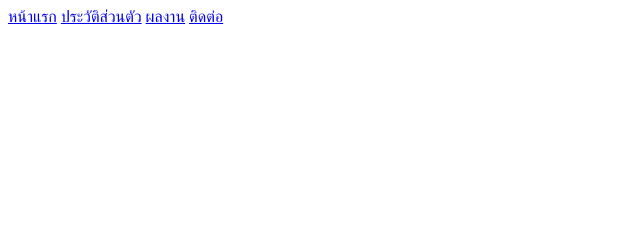
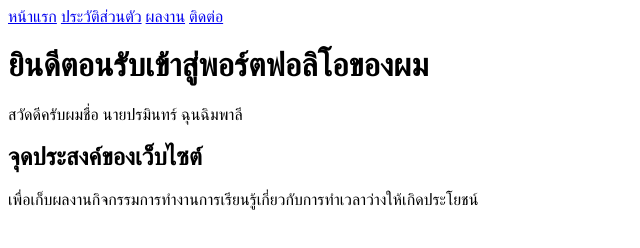
Before and after one commit to Poramin11/poramin, a plain HTML site: page index.html in a window 1280 px wide. Shown: the whole page, without its empty margins (0-640 px from the left). Drawn offline with Linux system fonts and the light colour scheme.

Commit message:
Update index.html

```diff
--- a/index.html
+++ b/index.html
@@ -1,7 +1,7 @@
 <!DOCTYPE html>
 <html lang="th">
     <head>
-        <mata cherset="UTF-8">
+        <meta charset="UTF-8">
         <title>Poamin O.Web Developer & Tech Enthusiast</title>
     </head>
     <body>
@@ -11,5 +11,10 @@
             <a href="project.html">ผลงาน</a>
             <a href="contact.html">ติดต่อ</a>
         </nav>
+        <h1>ยินดีตอนรับเข้าสู่พอร์ตฟอลิโอของผม</h1>
+        <p>สวัดดีครับผมชื่อ นายปรมินทร์ ฉุนฉิมพาลี</p>
+
+        <h2>จุดประสงค์ของเว็บไซต์</h2>
+        <p>เพื่อเก็บผลงานกิจกรรมการทำงานการเรียนรู้เกี่ยวกับการทำเวลาว่างให้เกิดประโยชน์</p>
     </body>
 </html>
```
